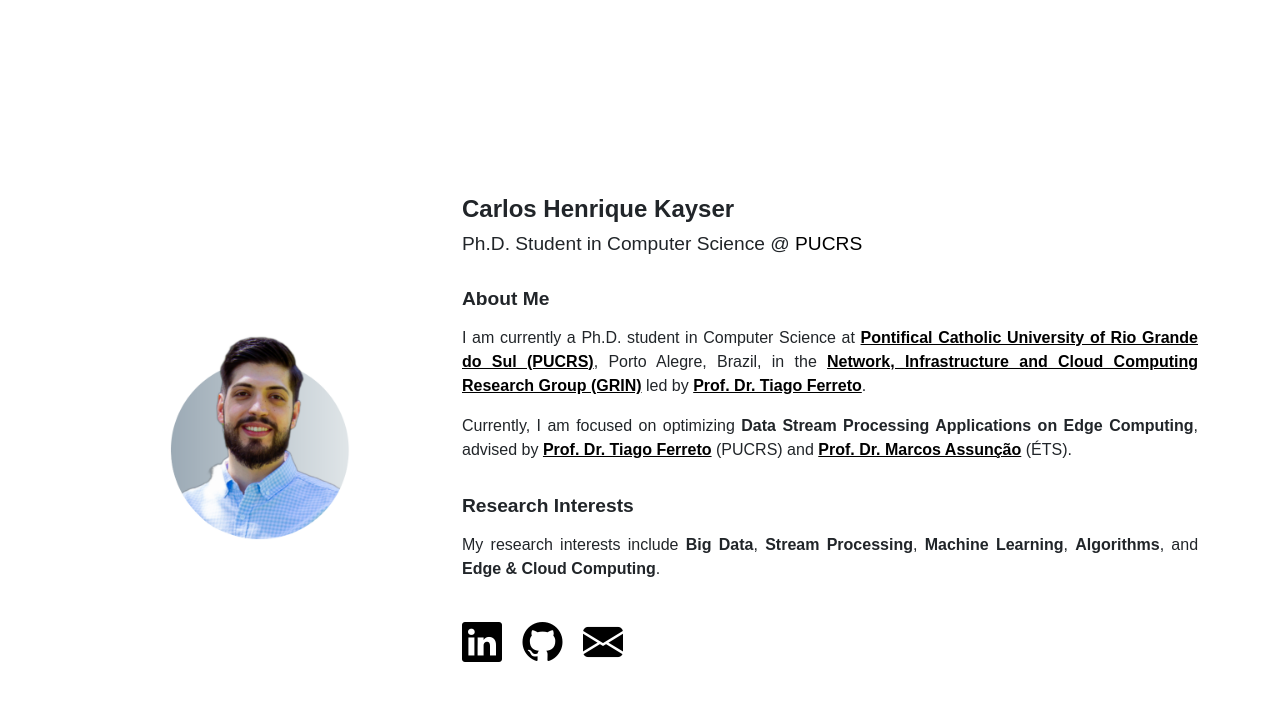
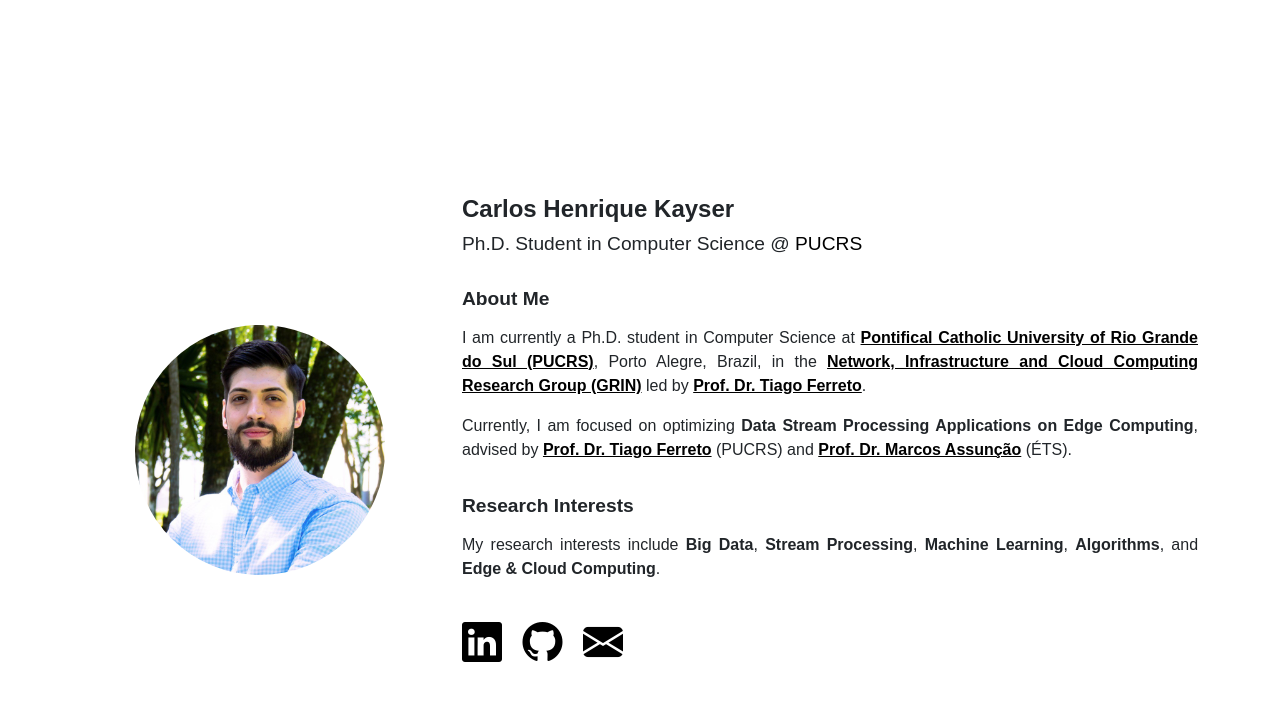
Before and after one commit to carloshkayser/carloshkayser.github.io, a Jekyll site: the page built from index.html, in a window 1280 px wide. Shown: the top 701 px of the page. Built offline with Jekyll 4.4.1, drawn with Linux system fonts in a browser that asks for light colours; some web fonts are replaced; a style sheet for code colours, icons or effects is not loaded.

Commit message:
Update profile image

```diff
--- a/index.html
+++ b/index.html
@@ -8,7 +8,7 @@ layout: default
       <div class="col-12 col-xs-12 col-sm-12 col-md-12 col-lg-4 text-center">
 
         <div id="profile">
-          <img id="profile-photo" src="assets/img/profile.png" />
+          <img id="profile-photo" src="assets/img/profile.jpeg" />
         </div>
 
       </div>
```
Also changed, not shown: assets/img/profile.jpeg (added), assets/img/profile.png (deleted).
